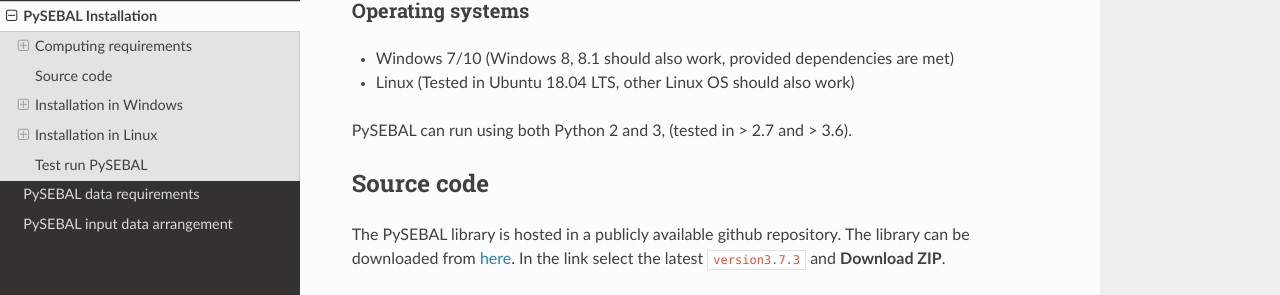
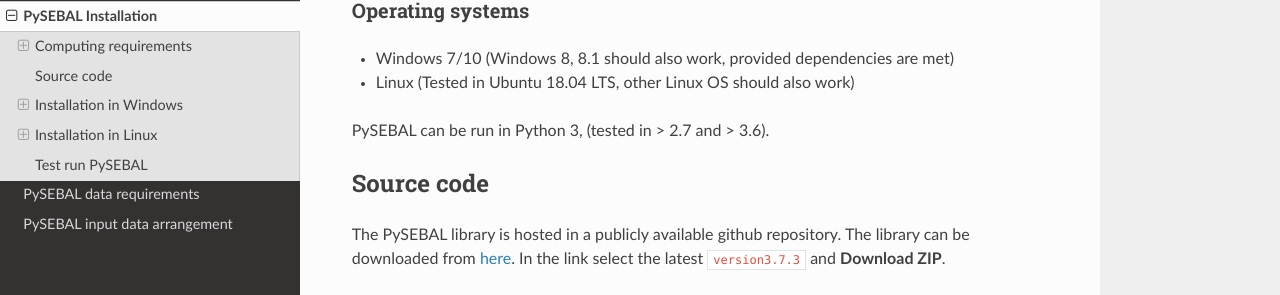
Before and after one commit to spareeth/PySEBAL_doc, a Sphinx documentation site: the page built from docs/source/installation.rst, in a window 1280 px wide and 900 px high, scrolled down 300 px. Shown: the part 137-432 px from the top of the window. Built offline with Sphinx 7.4.7 and the Read the Docs theme 2.0.0, drawn with Linux system fonts in a browser that asks for light colours; some of the changed lines change nothing that is shown; some of the changed text lies outside the part shown.

Commit message:
Update installation.rst

```diff
--- a/docs/source/installation.rst
+++ b/docs/source/installation.rst
@@ -17,7 +17,7 @@
 * Windows 7/10 (Windows 8, 8.1 should also work, provided dependencies are met)
 * Linux (Tested in Ubuntu 18.04 LTS, other Linux OS should also work)
 
-PySEBAL can run using both Python 2 and 3, (tested in > 2.7 and > 3.6).
+PySEBAL can be run in Python 3, (tested in > 2.7 and > 3.6).
 
 Source code
 ===========
@@ -166,7 +166,7 @@
    # open python
    python
    # import one of the PySEBAL Script
-   import pysebal_py2
+   import pysebal_py3
    # If there are no errors, the installation is successful
    # To exit from python
    exit()
@@ -243,7 +243,7 @@
    ls
    # Open Python
    python
-   import pysebal_py2
+   import pysebal_py3
    # If there are no errors, the installation is successful
    # To exit from python (ctrl-d)
    exit()
@@ -267,7 +267,7 @@
    # change to the PySEBAL_dev\SEBAL directory
    cd D:\PySEBAL_dev\SEBAL
    # Run the PySEBAL script
-   python Run_py2.py
+   python Run_py3.py
 
 | **In Linux**
 
@@ -279,7 +279,7 @@
    # change to the PySEBAL_dev\SEBAL directory
    cd \mnt\d\PySEBAL_dev\SEBAL
    # Run the PySEBAL script
-   python Run_py2.py
+   python Run_py3.py
 
 After the above commands, there will be a ``output`` folder inside ``D:\PySEBAL\test_data`` with the following structure.
 
```
